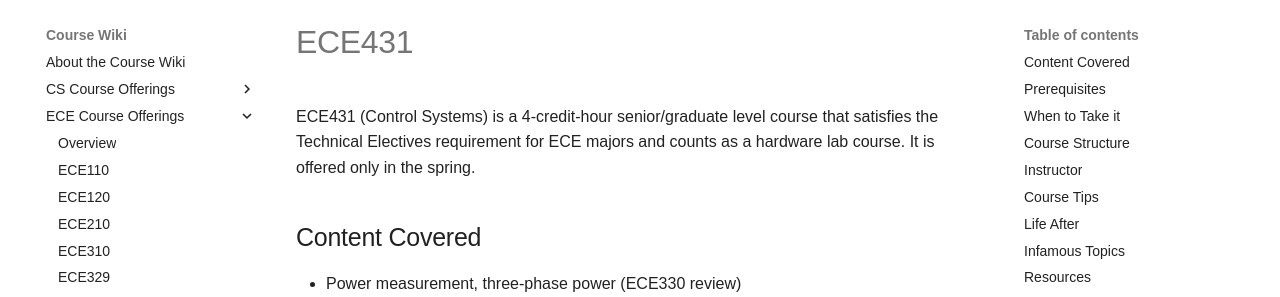
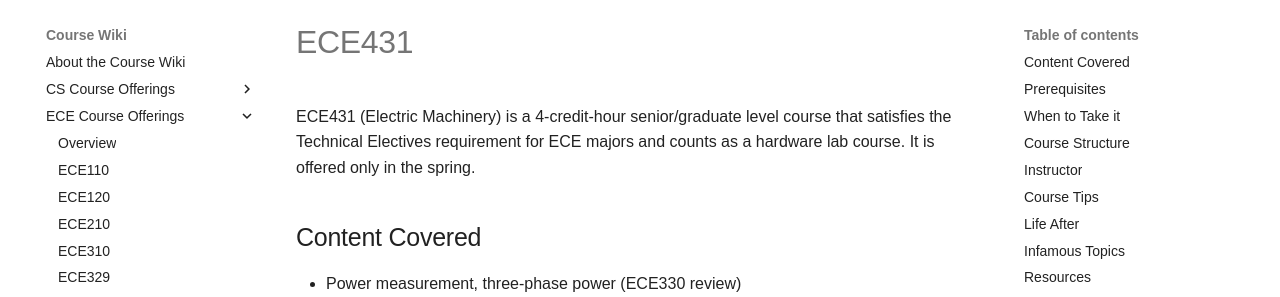
Before and after one commit to hkn-alpha/wiki, an MkDocs documentation site: the page built from docs/Course Wiki/ECE Course Offerings/ECE431.md, in a window 1280 px wide and 900 px high. Shown: the part 124-421 px from the top of the window. Built offline with MkDocs 1.6.1 and Material for MkDocs 9.7.7, drawn with Linux system fonts in a browser that asks for light colours; some web fonts are replaced.

Commit message:
Update ECE431.md

```diff
--- a/docs/Course Wiki/ECE Course Offerings/ECE431.md
+++ b/docs/Course Wiki/ECE Course Offerings/ECE431.md
@@ -1,6 +1,6 @@
 # ECE431
 
-ECE431 (Control Systems) is a 4-credit-hour senior/graduate level course that satisfies the Technical Electives requirement for ECE majors and counts as a hardware lab course. It is offered only in the spring.
+ECE431 (Electric Machinery) is a 4-credit-hour senior/graduate level course that satisfies the Technical Electives requirement for ECE majors and counts as a hardware lab course. It is offered only in the spring.
 
 ## Content Covered
 
```
